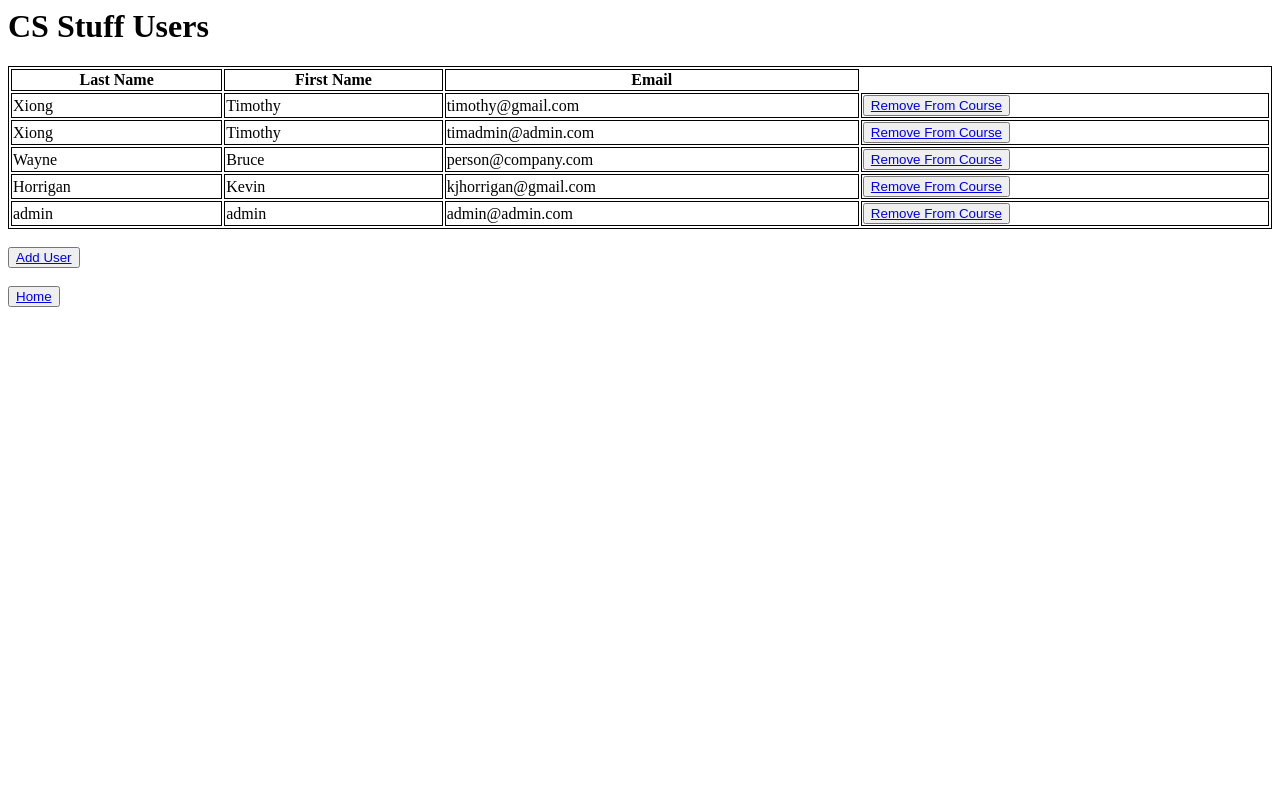
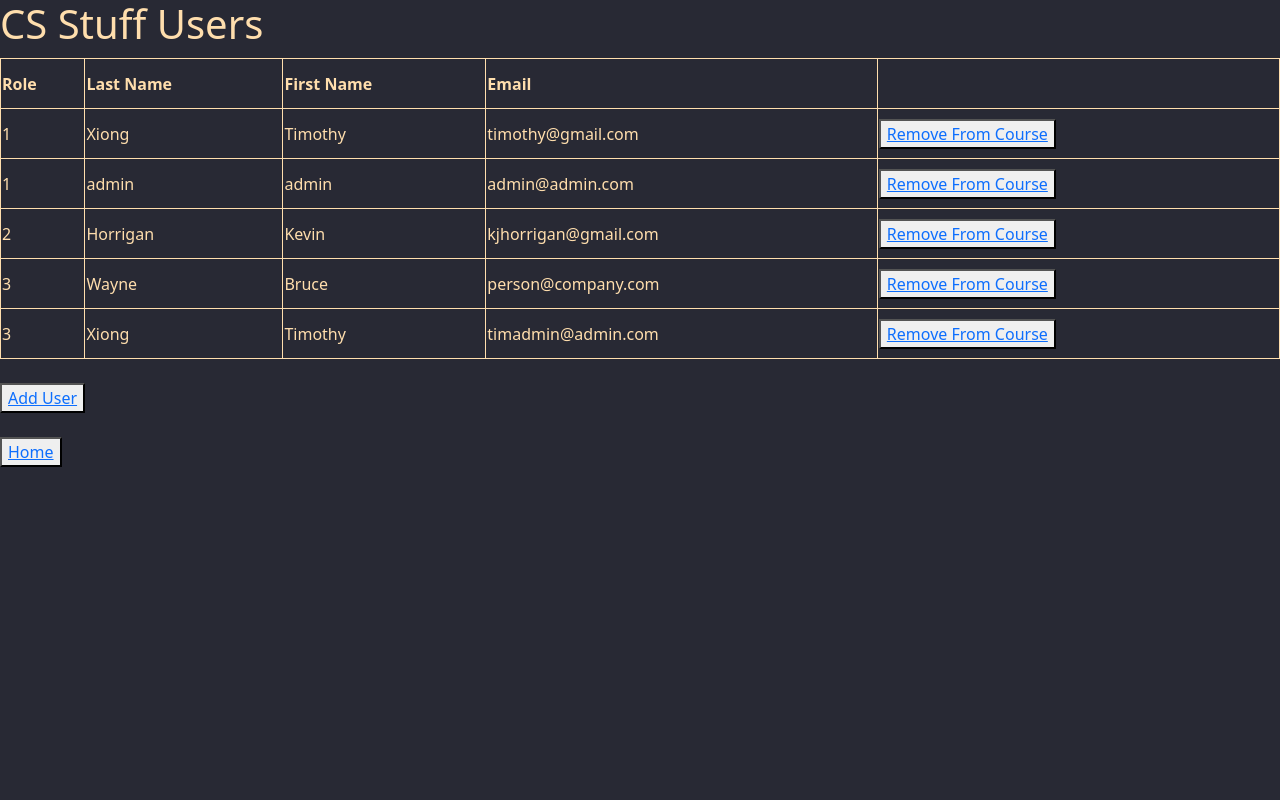
Before and after one commit to CAndreas7/DjangoUntrained, a Django app: page /usersInCourse/1/ in a window 1280 px wide. Run offline with Django 4.2, Linux system fonts and the light colour scheme; data comes from the database, SQL or seed files in the repository; both versions use the stored data as it was after the commit; some libraries are stand-ins or nearby versions.

Commit message:
usersInCourse Roles and unit tests
TEMP STYLING CHANGE: Not permanent, just to currently see grid/font on pages.

Added roles field to usersInCourse template. Sorted by role, then last name A-Z.

Unit tests for usersToCourse.

```diff
--- a/Management/views.py
+++ b/Management/views.py
@@ -59,6 +59,7 @@ class MainHome(View):
 
         userRole = thisUser.role
         request.session['roleSession'] = userRole
+
         return render(request, "main/mainHome.html", {"roleVariableTemplate": userRole})
 
 
@@ -137,10 +138,13 @@ class usersInCourse(View):
         course = Course.objects.get(courseID=course_id)
         usersToCourses = UsersToCourse.objects.filter(courseID=course_id)
 
-        for x in usersToCourses:
-            users.append(x.getUser())
+        for y in usersToCourses:
+            users.append(y.getUser())
 
-        context = {'course': course, 'users': users}
+
+        sortedUsers = sorted(users, key=lambda user: (user.role, user.lName))
+        # sortedUsers = sorted(users, key=lambda x: (x[6], x[2]))
+        context = {'course': course, 'users': sortedUsers}
         return render(request, 'main/UserToCourse/courseUsers.html', context)
 
 
@@ -412,15 +416,5 @@ class userDelete(View):
 
 
 class notificationSend(View):
-#I think down the road we may not need this. For example, when adding a user to course or section,
-#we can automate an email to be generated and sent, rendering this view(page) obsolete.
     def get(self, request):
-        # userEmail = request.session["email"]
-        #
-        # try:
-        #     thisUser = User.objects.get(pk=userEmail)
-        # except ValueError:
-        #     thisUser = None
-        #
-        # roleVariableView = thisUser.role
         return render(request, "main/notificationSend.html", {})
--- a/static/css/style.css
+++ b/static/css/style.css
@@ -1,3 +1,28 @@
-body {
-    background: navajowhite;
+
+
+th, td, h1 {
+        height: 50px;
+          color: navajowhite;
 }
+
+
+
+/*.main-container {*/
+/*    display: flex;*/
+/*    height: 100vh;*/
+/*    flex-direction: column;*/
+/*}*/
+/*.info-container {*/
+/*    display: flex;*/
+/*    height: 66vh;*/
+/*}*/
+
+/*.nav-container {*/
+/*    display: flex;*/
+/*    flex-direction: row;*/
+/*    height: 33vh;*/
+/*    justify-self: start;*/
+/*    justify-content: center;*/
+/*    !*justify-items: center;*!*/
+
+/*}*/
--- a/templates/main/Account/accountEdit.html
+++ b/templates/main/Account/accountEdit.html
@@ -7,7 +7,7 @@
 
     <style>
 table, th, td {
-  border:1px solid black;
+  border:1px solid navajowhite;
 }
 </style>
 <table style="width:100%">
--- a/templates/main/Course/courses.html
+++ b/templates/main/Course/courses.html
@@ -3,7 +3,7 @@
 <h1>Courses</h1>
 <style>
 table, th, td {
-  border:1px solid black;
+  border:1px solid navajowhite;
 }
 </style>
 {{ message }} <br>
--- a/templates/main/UserToCourse/courseUsers.html
+++ b/templates/main/UserToCourse/courseUsers.html
@@ -1,20 +1,22 @@
-{#{% extends 'base.html' %}#}
+{% extends 'base.html' %}
 {% block content %}
 
 <h1>{{ course.courseName }} Users</h1>
 <style>
 table, th, td {
-  border:1px solid black;
+  border:1px solid navajowhite;
 }
 </style>
 <table style="width:100%">
   <tr>
+      <th>Role</th>
       <th>Last Name</th>
       <th>First Name</th>
       <th>Email</th>
   </tr>
   {% for user in users %}
   <tr>
+  <td>{{ user.role }}</td>
     <td>{{ user.lName }}</td>
    <td>{{ user.fName }}</td>
    <td>{{ user.email }}</td>
```
Also changed, not shown: Management/test/unit_tests/test_usersToCourse.py (+18 -36 lines), db.sqlite3.
